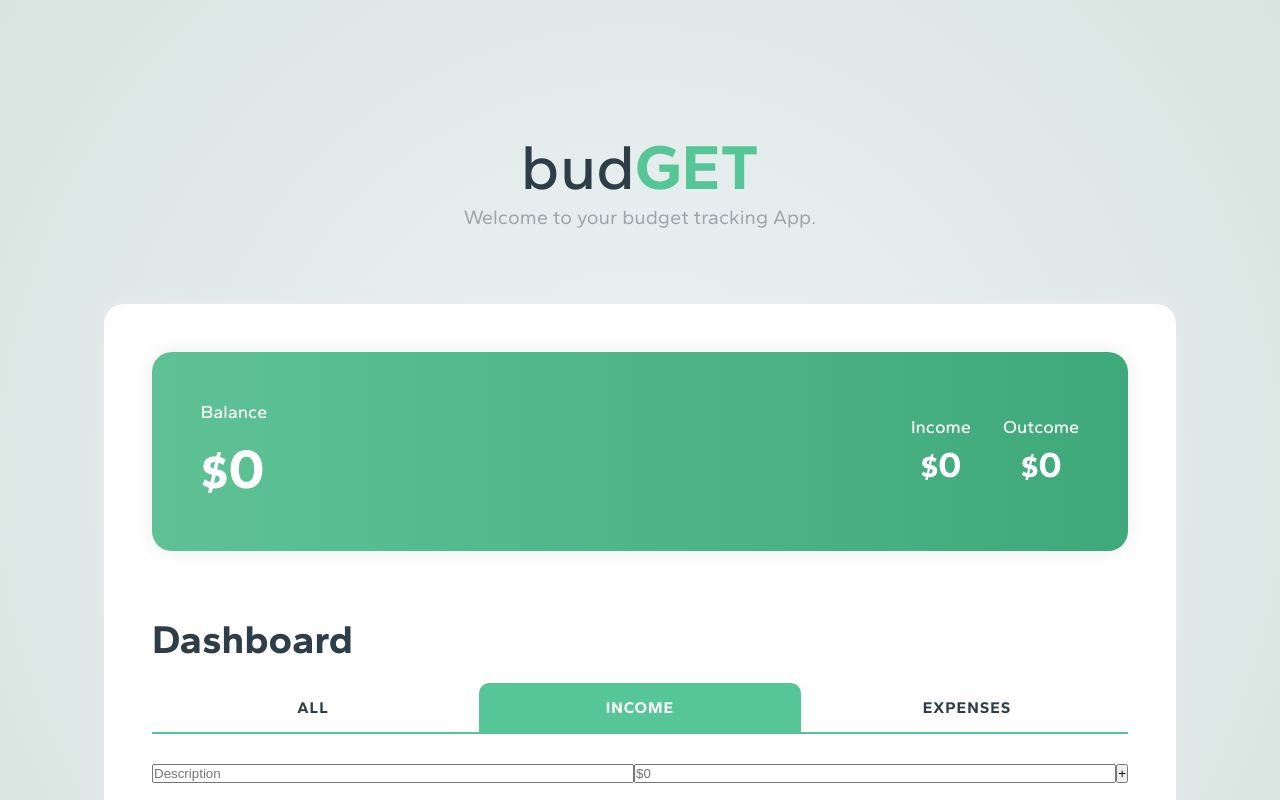
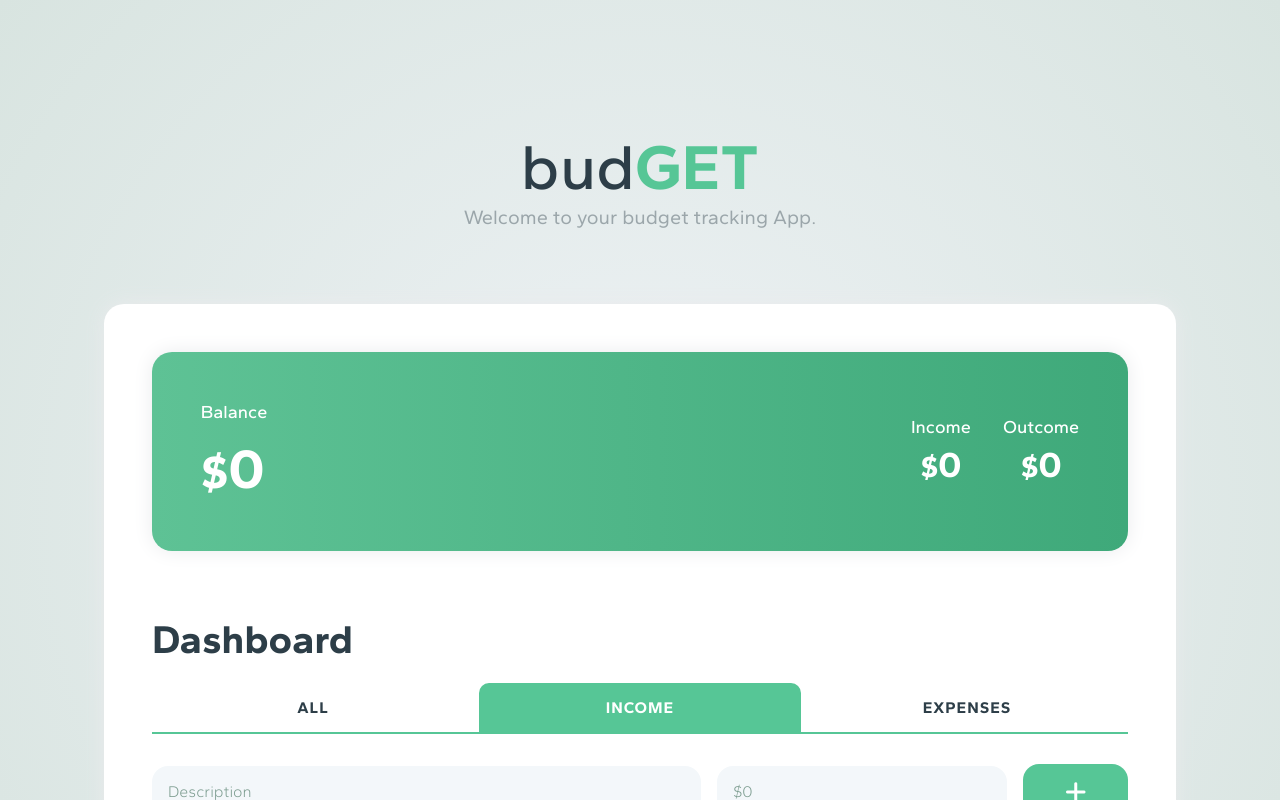
Before and after one commit to gustavonerip/budget, a plain HTML site: page index.html in a window 1280 px wide. Both pictures are taken after a click on the element "INCOME". Shown: the top 800 px of the page. Drawn offline with Linux system fonts and the light colour scheme.

Commit message:
Styles done

```diff
--- a/budget.js
+++ b/budget.js
@@ -109,9 +109,18 @@ function editEntry(entry){
     if(ENTRY.type == 'income'){
         incomeAmount.value = ENTRY.amount;
         incomeTitle.value = ENTRY.title;
+        show(incomeEl);
+        hide([expenseEl,allEl]);
+        active(incomeBtn);
+        inactive([expenseBtn,allBtn]);
+
     }else  if(ENTRY.type == 'expense'){
         expenseAmount.value = ENTRY.amount;
         expenseTitle.value = ENTRY.title;
+        show(expenseEl);
+        hide([incomeEl,allEl]);
+        active(expenseBtn);
+        inactive([incomeBtn,allBtn]);
     }
     deleteEntry(entry);
 }
@@ -149,8 +158,8 @@ function showEntry(list, type, title, amount, id){
         <li id="${id}" class="${type}">
             <span class="entry-title">${title}</span>
             <span class="entry-amount">$${amount}</span>
-            <button id="edit" class="entry-edit-btn"><i class="fa-regular fa-pen-to-square"></i></button>
-            <button id="delete" class="entry-delete-btn"><i class="fa-regular fa-trash-can"></i></button>
+            <i id="edit" class="fa-regular fa-pen-to-square entry-edit-btn"></i>
+            <i id="delete" class="fa-regular fa-trash-can entry-delete-btn"></i>
         </li>
     `;
     const position = 'afterbegin';
--- a/index.html
+++ b/index.html
@@ -47,12 +47,12 @@
                 </div>
                 <div id="income" class="hide">
                     <!-- Income list -->
-                    <ul class="list"></ul>
+                    <ul class="list">No Income yet</ul>
                     <!-- Input income -->
                     <div class="input-area">
                         <input type="text" id="income-desc-input" name="income-desc" placeholder="Description">
                         <input type="number" id="income-amount-input" name="income-amount" placeholder="$0">
-                        <button id="add-income" class="btn">+</button>
+                        <i id="add-income" class="btn fa-solid fa-plus"></i>
                     </div>
                 </div>
                 <div id="expense" class="hide">
@@ -62,7 +62,7 @@
                     <div class="input-area">
                         <input type="text" id="expense-desc-input" name="expense-desc" placeholder="Description">
                         <input type="number" id="expense-amount-input" name="expense-amount" placeholder="$0">
-                        <button id="add-expense" class="btn">+</button>
+                        <i id="add-expense" class="btn fa-solid fa-plus"></i>
                     </div>
                 </div>
                 <div id="all">
--- a/style.css
+++ b/style.css
@@ -6,6 +6,7 @@
     --primary-color: #F3F7FA;
     --secondary-color: #fff;
     --accent-color: #56C696;
+    --accent-color-hover: #5EC295;
     --error-color: #F64C4F;
     --success-color: #5ABC93;
     --text-color: #2D3E48;
@@ -41,6 +42,14 @@ body {
     font-weight: 300;
     margin: 0;
     padding: 0;
+}
+
+*::selection{
+    background: var(--accent-color);
+}
+
+*::-moz-selection{
+    background: var(--accent-color);
 }
 
 /* Container */
@@ -183,6 +192,7 @@ body {
     display: flex;
     justify-content: space-between;
     align-items: center;
+    color: var(--text-color);
 }
 
 .list li .description {
@@ -197,13 +207,14 @@ body {
 
 .list li span:first-child{
     max-width: 47%;
+    text-transform:capitalize;
 }
 
 .list li span:nth-child(2){
     max-width: 42%;
 }
 
-.list li button{
+.list li i{
     flex-shrink: 1;
     padding: 10px;
     cursor: pointer;
@@ -217,21 +228,61 @@ body {
     color: var(--highlight-text-color);
 }
 
-.list li .amount {
-    font-weight: bold;
-    color: #2196F3;
+.input-area {
+    display: flex;
+    margin: 24px 0;
+    align-items: center;
+    gap: 16px;
 }
 
-.input-area {
-    display: flex;
-    margin-top: 10px;
+.input-area input{
+    padding: 16px;
+    color: var(--text-color);
+    font-size: 16px;
+    font: var(--font-family);
+    box-shadow: none;
+    border: none;
+    border-radius: 16px;
+    transition: all .3s ease-in-out;
+    background: var(--bg-color);
 }
 
-.input-area input[type="text"],
-.input-area input[type="number"] {
-    flex: 1
+.input-area input:focus{
+    box-shadow: var(--drop-shadow);
+    outline: none;
+    background: var(--container-bg-color);
 }
 
+.input-area input::placeholder{
+    color: var(--highlight-text-color);
+}
+
+.input-area input[type="text"]{
+    flex: 1;
+}
+.input-area input[type="number"]{
+    flex: 0.5;
+}
+.input-area i{
+    flex-grow: .1;
+    text-align: center;
+    background: var(--accent-color);
+    color: var(--secondary-color);
+    padding: 16px;
+    display: flex;
+    align-items: center;
+    justify-content: center;
+    border-radius:16px;
+    cursor: pointer;
+    color: var(--text-color);
+    font-size: 24px;
+}
+.input-area i{
+    color: var(--secondary-color);
+}
+.input-area i:hover{
+    background: var(--accent-color-hover);
+}
 /*
 DON'T EVER DELETE THESE LINES
 
```
